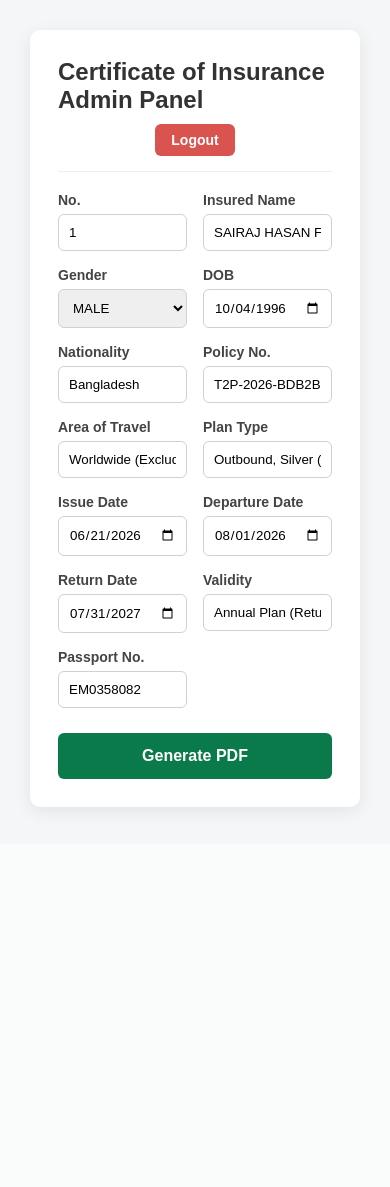
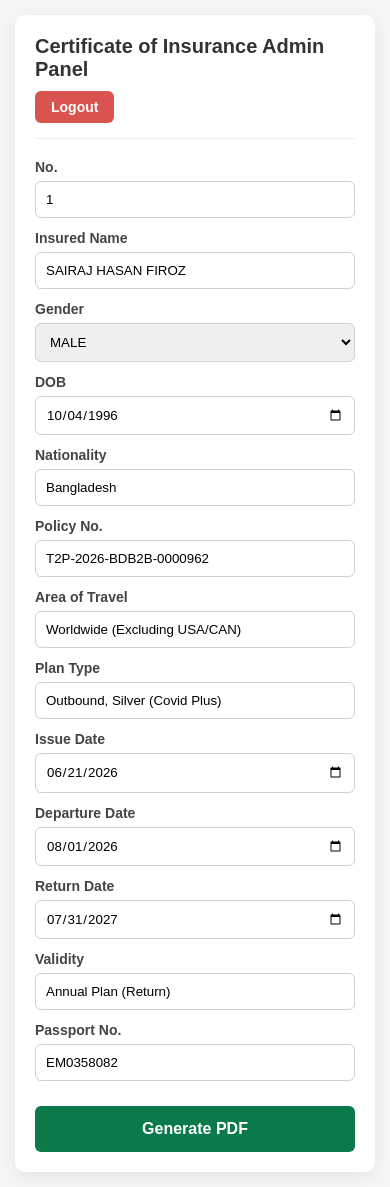
Before and after one commit to Mignon2544/green-deltaa.tattawhid.com, a Flask app: page / in a window 390 px wide. Before the commit the page ends 815 px from the top, so only its background shows below. Run offline with Flask 3, Linux system fonts and the light colour scheme; the visitor is signed in with stand-in values (Sample User, id 1).

Commit message:
Refactor index.html for cleaner structure and mobile fix
Removed unnecessary duplicate styles and ensured mobile responsiveness.

```diff
--- a/templates/index.html
+++ b/templates/index.html
@@ -5,22 +5,10 @@
   <title>Admin Panel - PDF Generator</title>
   <meta name="viewport" content="width=device-width, initial-scale=1">
   <style>
-        /* Form Grid Styles */
-    .grid { display: grid; grid-template-columns: repeat(2, minmax(0, 1fr)); gap: 16px; }
-    /* ... (keep your existing label, input, button styles here) ... */
-
-    /* 👇 ADD THIS MOBILE FIX 👇 */
-    @media (max-width: 768px) {
-      body { padding: 15px; } /* Reduce outer padding on phone */
-      .card { padding: 20px; } /* Reduce inner padding */
-      .grid { grid-template-columns: 1fr; gap: 12px; } /* Force 1 column */
-      .header-container { flex-direction: column; align-items: flex-start; gap: 10px; } /* Stack header text and button */
-      h1 { font-size: 20px; } /* Slightly smaller text for mobile */
-    }
     body { font-family: Arial, sans-serif; background: #f4f6f8; margin: 0; padding: 30px; }
     .card { max-width: 900px; margin: auto; background: white; padding: 28px; border-radius: 10px; box-shadow: 0 4px 18px rgba(0,0,0,.08); position: relative; }
 
-    /* Updated Header Styles */
+    /* Header Styles */
     .header-container { display: flex; justify-content: space-between; align-items: center; margin-bottom: 20px; border-bottom: 1px solid #eee; padding-bottom: 15px; }
     h1 { margin: 0; font-size: 24px; color: #333; }
     .logout-btn { background: #d9534f; color: white; text-decoration: none; padding: 8px 16px; border-radius: 6px; font-size: 14px; font-weight: bold; transition: background 0.2s; }
@@ -33,12 +21,20 @@
     input:focus, select:focus { outline: none; border-color: #0b7a4b; box-shadow: 0 0 0 2px rgba(11,122,75,0.2); }
     button { margin-top: 25px; width: 100%; padding: 14px; border: 0; border-radius: 6px; background: #0b7a4b; color: white; font-size: 16px; font-weight: 700; cursor: pointer; transition: background 0.2s; }
     button:hover { background: #08643d; }
+
+    /* MOBILE FIX */
+    @media (max-width: 768px) {
+      body { padding: 15px; }
+      .card { padding: 20px; }
+      .grid { grid-template-columns: 1fr; gap: 12px; }
+      .header-container { flex-direction: column; align-items: flex-start; gap: 10px; }
+      h1 { font-size: 20px; }
+    }
   </style>
 </head>
 <body>
   <div class="card">
 
-    <!-- Updated Header with Logout -->
     <div class="header-container">
       <h1>Certificate of Insurance Admin Panel</h1>
       <a href="/logout" class="logout-btn">Logout</a>
```
